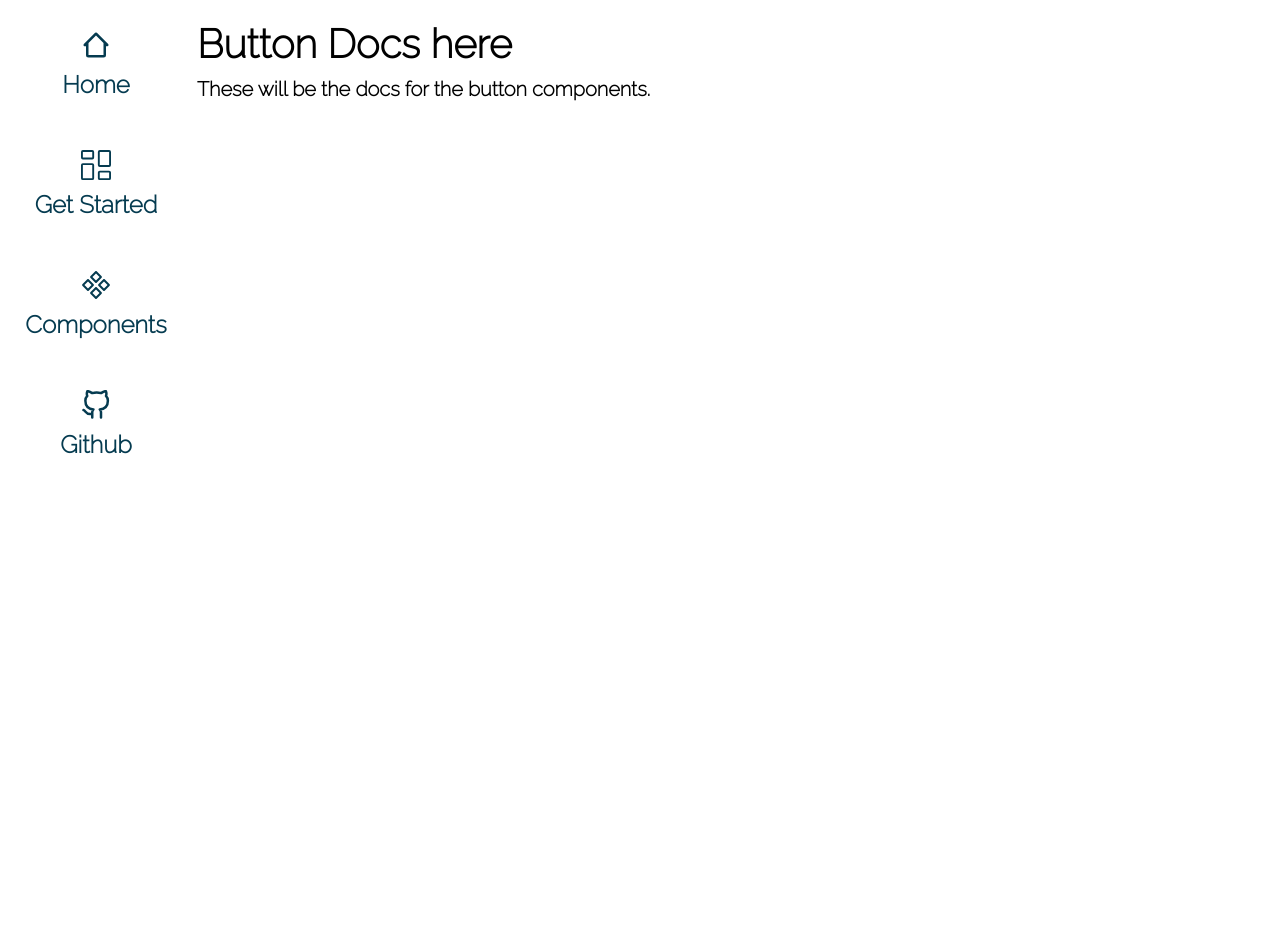
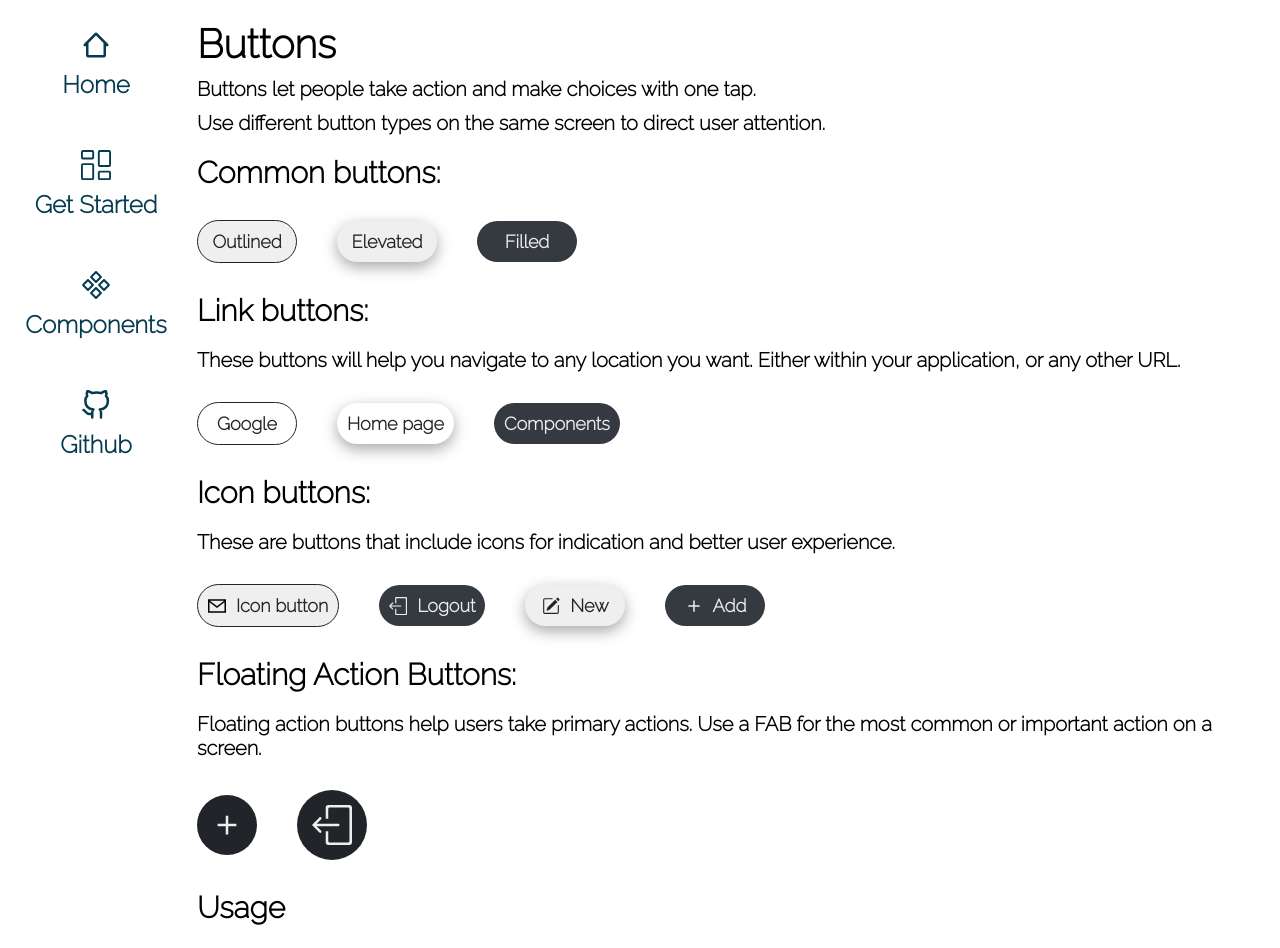
Before and after one commit to syedmustassim/VaporUI, a React (Vite) app: page /components/button in a window 1280 px wide. Shown: the top 948 px of the page. Before the commit the page ends 800 px from the top, so only its background shows below. Built offline with nearby package versions, Linux system fonts and the light colour scheme.

Commit message:
feat: button docs

```diff
--- a/src/components/Button/Button.css
+++ b/src/components/Button/Button.css
@@ -0,0 +1,94 @@
+.outlined-btn {
+    border: 1px solid var(--dark-primary);
+    color: var(--dark-primary);
+    text-align: center;
+    border-radius: 30px;
+    padding: 10px;
+    font-size: 18px;
+    font-weight: bold;
+    transition: 0.3s;
+    min-width: 100px;
+    text-decoration: none;
+    display: inline-flex;
+    justify-content: center;
+    align-items: center;
+    gap: 10px;
+}
+
+.outlined-btn:hover{
+    cursor: pointer;
+    background: var(--primary-btn);
+}
+
+.elevated-btn{
+    box-shadow: rgba(0, 0, 0, 0.35) 0px 5px 15px;
+    border: none;
+    color: var(--dark-primary);
+    border-radius: 30px;
+    padding: 10px;
+    font-size: 18px;
+    text-align: center;
+    font-weight: bold;
+    transition: 0.3s;
+    min-width: 100px;
+    text-decoration: none;
+    display: inline-flex;
+    justify-content: center;
+    align-items: center;
+    gap: 10px;
+}
+
+.elevated-btn:hover{
+    box-shadow: rgba(0, 0, 0, 0.35) 5px 5px 15px;
+    cursor: pointer;
+    color: var(--secondary-color);
+}
+
+.filled-btn{
+    border: none;
+    outline: none;
+    background: var(--dark-secondary);
+    color: var(--accent-color);
+    border-radius: 30px;
+    padding: 10px;
+    font-size: 18px;
+    text-align: center;
+    font-weight: bold;
+    transition: 0.3s;
+    min-width: 100px;
+    text-decoration: none;
+    display: inline-flex;
+    justify-content: center;
+    align-items: center;
+    gap: 10px;
+}
+
+.filled-btn:hover{
+    cursor: pointer;
+    background: var(--secondary-color);
+}
+
+.icon-btn{
+    display: flex;
+    justify-content: center;
+    align-items: center;
+    gap: 10px;
+}
+
+.fab-btn{
+    border: none;
+    display: flex;
+    align-items: center;
+    background: var(--dark-primary);
+    color: var(--accent-color);
+    border-radius: 50%;
+    padding: 15px;
+    min-width: 50px;
+    min-height: 50px;
+    transition: 0.3s;
+}
+
+.fab-btn:hover{
+    cursor: pointer;
+    background: var(--secondary-color);
+}
--- a/src/components/Button/Button.jsx
+++ b/src/components/Button/Button.jsx
@@ -0,0 +1,52 @@
+import {GrMailOption} from "react-icons/gr"
+import {SlLogout} from "react-icons/sl"
+import {BsPencilSquare} from "react-icons/bs"
+import {IoMdAdd} from "react-icons/io"
+import { Link } from "react-router-dom"
+import "./Button.css"
+
+const getIcon = (icon,size) => {
+    switch(icon.toLowerCase()){
+        case "mail":
+            return {icon: <GrMailOption size={size? size : ""}/>}
+        case "logout":
+            return {icon: <SlLogout size={size? size : ""}/>}
+        case "draft":
+            return {icon: <BsPencilSquare size={size? size : ""}/>}
+        case "add":
+            return {icon: <IoMdAdd size={size? size : ""}/>}
+        default:
+            return null;
+    }
+
+}
+
+export const Button = ({type,children}) => {
+    return(
+        <button className={type}>{children}</button>
+    )
+}
+
+export const LinkButton = ({type,children,destination}) => {
+    return(
+        <Link to={destination} className={type}>{children}</Link>
+    )
+}
+
+export const IconButton = ({type, icon, children}) => {
+    const icons = getIcon(icon)
+    return(
+        <span className="icon-btn">
+            <Button type={type}> {icons?.icon}{children}</Button>
+        </span>
+    )
+}
+
+export const Fab = ({icon, size}) => {
+    const icons = getIcon(icon,size)
+    return(
+
+            <button className="fab-btn">{icons.icon}</button>
+
+    )
+}
--- a/src/components/Common/colors.css
+++ b/src/components/Common/colors.css
@@ -18,4 +18,5 @@
     --dark-secondary: #343a40;
     --busy: #ca1d23;
     --offline: rgb(130, 127, 127);
+    --primary-btn: #cdcfd1;
 }
--- a/src/documentation/BadgeDoc.jsx
+++ b/src/documentation/BadgeDoc.jsx
@@ -42,7 +42,6 @@ const BadgeDoc = () => {
         <p>Your avatar component should be wrapped inside the avatar badge component.</p>
         <p>Type - takes in four values to determine the user's status. They are, 'online', 'offline', 'busy' and 'away'.</p>
         <p>Please use the avatars on size, 'medium' for the best user experience.</p>
-
       </div>
     );
   };
--- a/src/documentation/ButtonDoc.jsx
+++ b/src/documentation/ButtonDoc.jsx
@@ -1,9 +1,55 @@
+import { CodeBlock } from "react-code-blocks";
+import { Button, Fab, IconButton, LinkButton } from "../components/Button/Button";
+import {commonButton, linkButton, iconButton, fab} from "./Codeblocks/CodeBlock"
 import "./Documentation.css"
 const ButtonDoc = () => {
     return (
       <div className="docs-container">
-        <h1>Button Docs here</h1>
-        <p>These will be the docs for the button components.</p>
+        <h1>Buttons</h1>
+        <p>Buttons let people take action and make choices with one tap.</p>
+        <p>Use different button types on the same screen to direct user attention.</p>
+        <h2>Common buttons: </h2>
+        <div className="bt-container">
+          <Button type="outlined-btn">Outlined</Button>
+          <Button type="elevated-btn">Elevated</Button>
+          <Button type="filled-btn">Filled</Button>
+        </div>
+        <h2>Link buttons:</h2>
+        <p>These buttons will help you navigate to any location you want. Either within your application, or any other URL.</p>
+        <div className="bt-container">
+          <LinkButton type="outlined-btn" destination={"https://gooogle.com"}>Google</LinkButton>
+          <LinkButton type="elevated-btn" destination={"/"}>Home page</LinkButton>
+          <LinkButton type="filled-btn" destination={"/components"}>Components</LinkButton>
+        </div>
+        <h2>Icon buttons: </h2>
+        <p>These are buttons that include icons for indication and better user experience.</p>
+        <div className="bt-container">
+          <IconButton type={"outlined-btn"} icon={"mail"}>Icon button</IconButton>
+          <IconButton type={"filled-btn"} icon={"logout"}>Logout</IconButton>
+          <IconButton type={"elevated-btn"} icon={"draft"}>New</IconButton>
+          <IconButton type={"filled-btn"} icon={"add"}>Add</IconButton>
+        </div>
+        <h2>Floating Action Buttons: </h2>
+        <p>Floating action buttons help users take primary actions. Use a FAB for the most common or important action on a screen. </p>
+        <div className="bt-container">
+          <Fab icon={"add"} size={30}></Fab>
+          <Fab icon={"logout"} size={40}></Fab>
+        </div>
+        <h2>Usage </h2>
+        <h2>Common Buttons:</h2>
+        <p>Common buttons can be used in the following ways.</p>
+        <p>Type: determines the type of the button. Takes in three values - "outlined-btn", "elevated-btn" and "filled-btn". These three types will remain a constant throughout all the button components.</p>
+        <p><CodeBlock text={commonButton} language="jsx" showLineNumbers={false} className="code-block"/></p>
+        <h2>Link buttons:</h2>
+        <p>Link buttons will have the same "type" values. Destination can be any URL you want the button to point to.</p>
+        <p><CodeBlock text={linkButton} language="jsx" showLineNumbers={false} className="code-block"/></p>
+        <h2>Icon buttons:</h2>
+        <p>Icon buttons introduce the <i>icon</i> attribute. The values of icon can be, "mail", "logout", "add" and "draft".</p>
+        <p>Based on the values of icon, the button generates a suitable icon.</p>
+        <p><CodeBlock text={iconButton} language="jsx" showLineNumbers={false} className="code-block"/></p>
+        <h2>Floating Action Buttons:</h2>
+        <p>FABs have the icon attribute, just like the icon buttons do. But also introduce a 'size' attribute that helps determine the size of the icon.</p>
+        <p><CodeBlock text={fab} language="jsx" showLineNumbers={false} className="code-block"/></p>
       </div>
     );
   };
--- a/src/documentation/Codeblocks/CodeBlock.jsx
+++ b/src/documentation/Codeblocks/CodeBlock.jsx
@@ -14,3 +14,25 @@ export const badgeCode = `<Badge icon="message" count={10} label={"mail"}></Badg
 
 export const avatarBadgeCode = `<AvatarBadge type="online"><Avatar name={"urahara"} size={"medium"} source={"https://i.postimg.cc/fTYff9yW/urahichi.gif"} type={"with-border"}/></AvatarBadge>
 <AvatarBadge type="away"><Avatar name={"urahara"} size={"medium"} source={"https://i.postimg.cc/fTYff9yW/urahichi.gif"} type={"with-border"}/></AvatarBadge>`
+
+export const commonButton = `
+<Button type="outlined-btn">Outlined</Button>
+<Button type="elevated-btn">Elevated</Button>
+<Button type="filled-btn">Filled</Button>
+`
+
+export const linkButton = `
+<LinkButton type="outlined-btn" destination={"https://gooogle.com"}>Google</LinkButton>
+<LinkButton type="elevated-btn" destination={"/"}>Home page</LinkButton>
+<LinkButton type="filled-btn" destination={"/components"}>Components</LinkButton>
+`
+
+export const iconButton = `
+<IconButton type={"outlined-btn"} icon={"mail"}>Icon button</IconButton>
+<IconButton type={"filled-btn"} icon={"logout"}>Logout</IconButton>
+`
+
+export const fab = `
+<Fab icon={"add"} size={30}>Icon button</Fab>
+<Fab icon={"logout"} size={40}>Icon button</Fab>
+`
--- a/src/documentation/Documentation.css
+++ b/src/documentation/Documentation.css
@@ -48,3 +48,11 @@
     gap: 40px;
     margin-top: 20px;
 }
+
+.bt-container{
+    display: flex;
+    align-items: center;
+    gap: 40px;
+    margin-top: 30px;
+    margin-bottom: 30px;
+}
```
